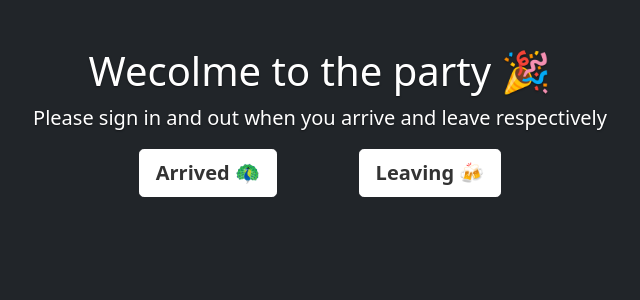
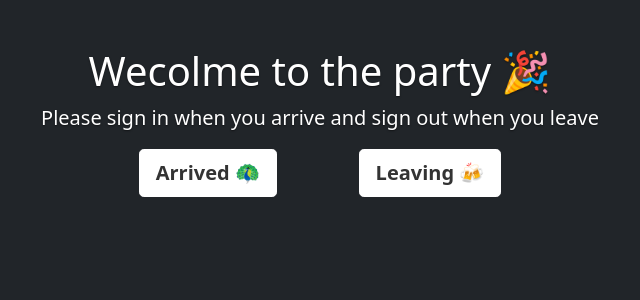
Before and after one commit to Wytamma/qr-party, a Flask app: page /signin in a window 1280 px wide. Shown: the part 276-576 px from the top of the page, without its empty margins (320-960 px from the left). Run offline with Flask 2, Linux system fonts and the light colour scheme; some libraries are stand-ins or nearby versions.

Commit message:
:art: update text

```diff
--- a/templates/QR.html
+++ b/templates/QR.html
@@ -3,7 +3,7 @@
 
 <main class="px-3">
     <h1>Wecolme to the party 🎉</h1>
-    <p class="lead">Please sign in and out when you arrive and leave respectively</p>
+    <p class="lead">Please sign in when you arrive and sign out when you leave</p>
     <div class="d-flex justify-content-around">
     <div></div>
         <a href="/arrived" class="btn btn-lg btn-secondary fw-bold border-white bg-white">Arrived 🦚</a>
```
